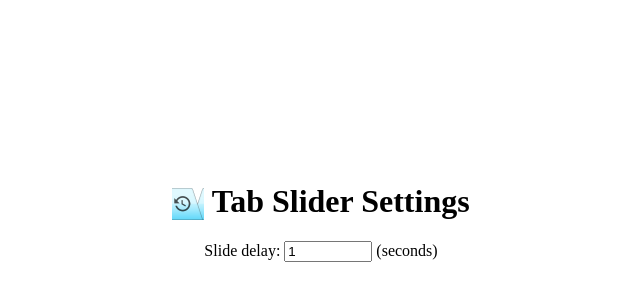
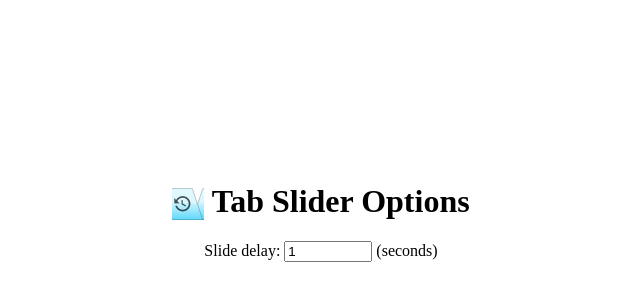
Before and after one commit to nikitaeverywhere/tab-slider, a browser extension: page src/options.html in a window 1280 px wide. Shown: the part 180-480 px from the top of the page, 319-959 px from the left. Drawn offline with Linux system fonts and the light colour scheme.

Commit message:
[Fix] Settings -> Options

```diff
--- a/src/options.html
+++ b/src/options.html
@@ -10,7 +10,7 @@
 	<div>
 		<h1>
 			<img class="logo" src="img/logo-128.png"/>
-			Tab Slider Settings
+			Tab Slider Options
 		</h1>
 		<p>
 			<label>Slide delay: <input type="number" id="delay"/></label> (seconds)
```
